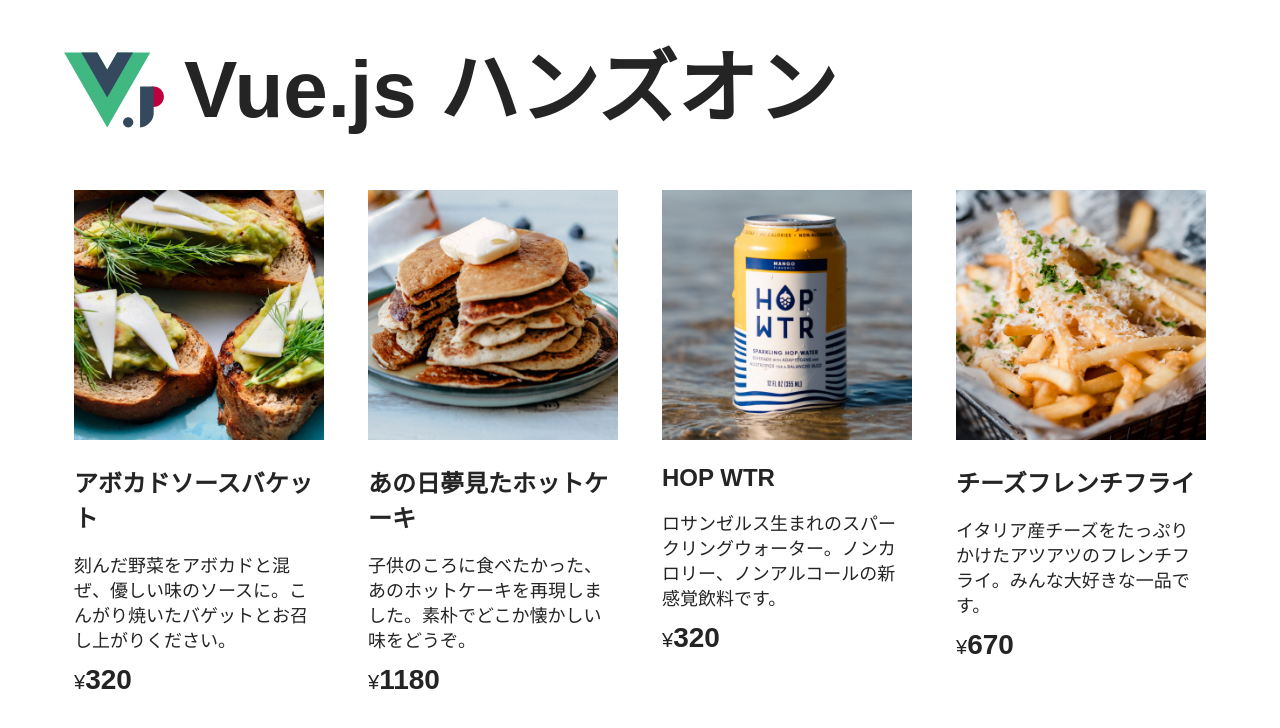
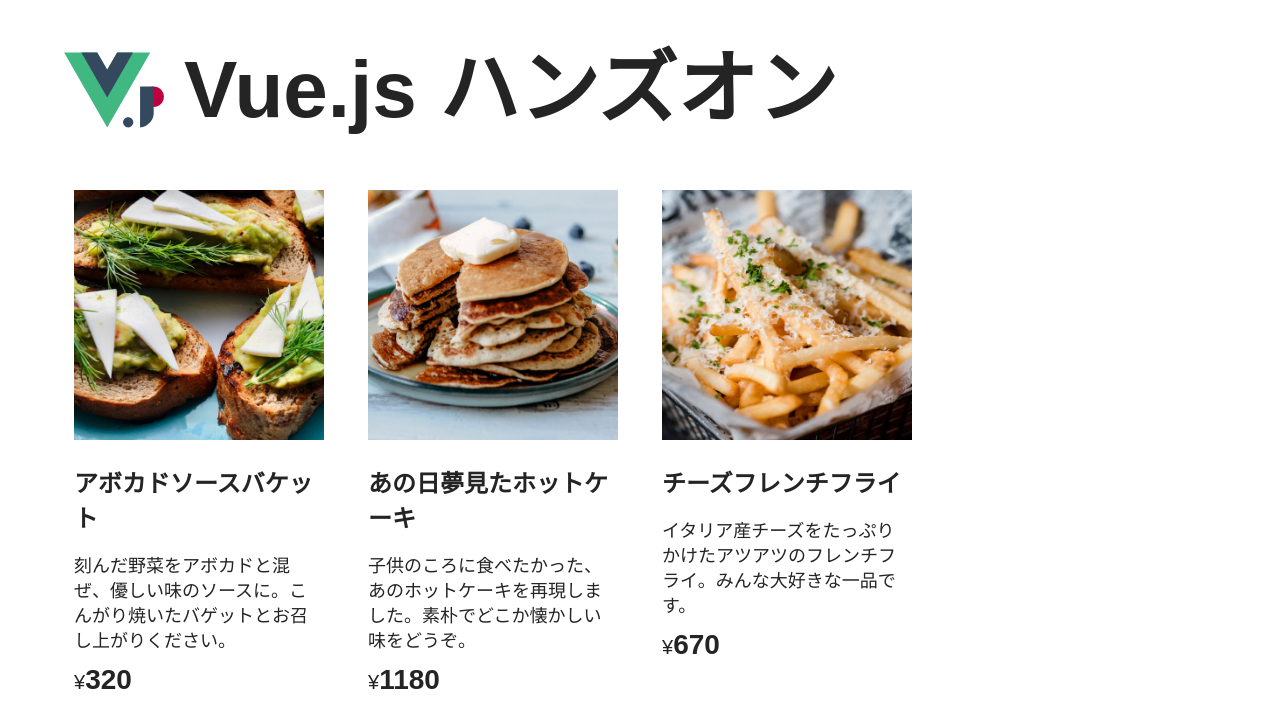
Before and after one commit to YANAGI-mitsuki/vue3-lab, a Vue app: page / in a window 1280 px wide. Shown: the top 728 px of the page. Built offline with nearby package versions, Linux system fonts and the light colour scheme.

Commit message:
add v-if

```diff
--- a/src/App.vue
+++ b/src/App.vue
@@ -7,7 +7,8 @@
     description:
       '刻んだ野菜をアボカドと混ぜ、優しい味のソースに。こんがり焼いたバゲットとお召し上がりください。',
     price: 320,
-    image: '/images/item1.jpg'
+    image: '/images/item1.jpg',
+    soldOut: false
 },
 {
     id: 2,
@@ -15,7 +16,8 @@
     description:
       '子供のころに食べたかった、あのホットケーキを再現しました。素朴でどこか懐かしい味をどうぞ。',
     price: 1180,
-    image: '/images/item2.jpg'
+    image: '/images/item2.jpg',
+    soldOut: false
 },
 {
     id: 3,
@@ -23,7 +25,8 @@
     description:
       'ロサンゼルス生まれのスパークリングウォーター。ノンカロリー、ノンアルコールの新感覚飲料です。',
     price: 320,
-    image: '/images/item3.jpg'
+    image: '/images/item3.jpg',
+    soldOut: true
 },
 {
     id: 4,
@@ -31,7 +34,8 @@
     description:
       'イタリア産チーズをたっぷりかけたアツアツのフレンチフライ。みんな大好きな一品です。',
     price: 670,
-    image: '/images/item4.jpg'
+    image: '/images/item4.jpg',
+    soldOut: false
 }
 ])
 </script>
@@ -47,7 +51,9 @@
     <template
       v-for="item in items"
       :key="item.id">
-      <div class="item">
+      <div
+        v-if="!item.soldOut"
+        class="item">
         <div class="thumbnail">
           <img
             :src="item.image"
```
